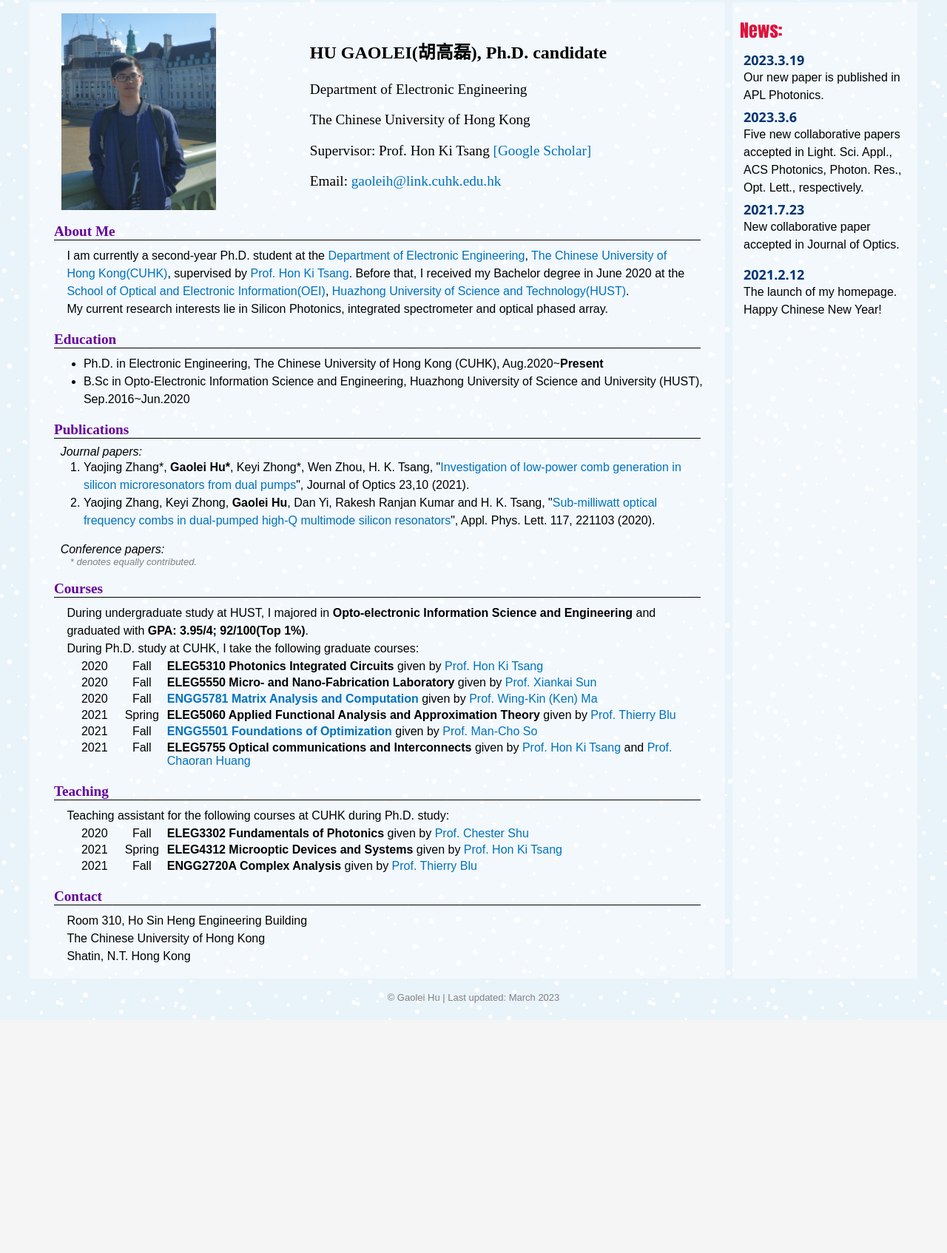
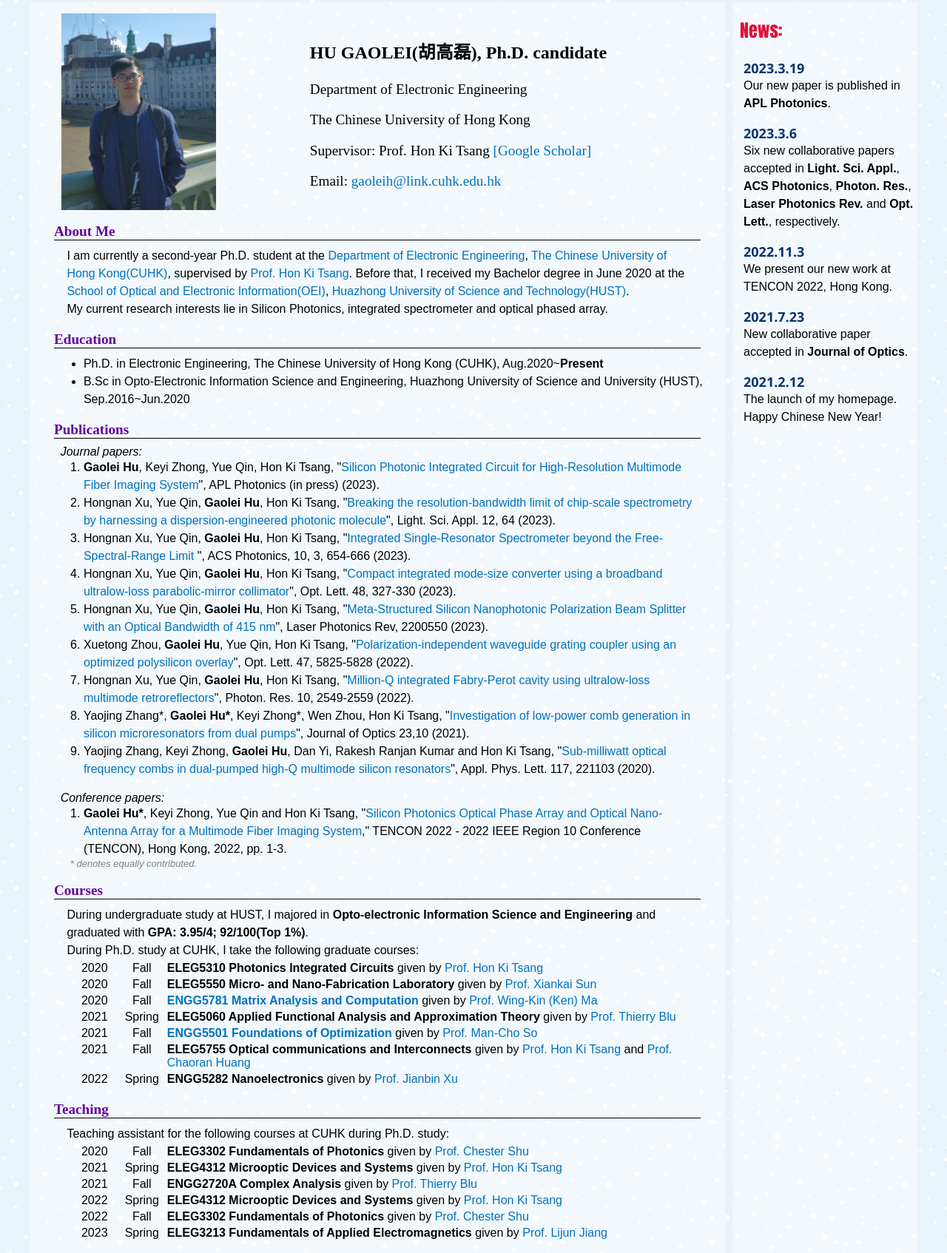
Before and after one commit to GaoleiHu/GaoleiHu.github.io, a plain HTML site: page index.html in a window 1280 px wide. Shown: the part 23-1717 px from the top of the page at 74% size. Before the commit the page ends 1402 px from the top, so only its background shows below. Drawn offline with Linux system fonts and the light colour scheme.

Commit message:
[Update] New accepted papers

```diff
--- a/index.html
+++ b/index.html
@@ -57,13 +57,22 @@
         <div class="divider"></div>
         <p class="sub-title">Journal papers:</p>
         <ol class="normal">
-          <li>Yaojing Zhang*, <strong>Gaolei Hu*</strong>, Keyi Zhong*, Wen Zhou, H. K. Tsang, "<a href="https://iopscience.iop.org/article/10.1088/2040-8986/ac1773/meta">Investigation of low-power comb generation in silicon microresonators from dual pumps</a>", Journal of Optics 23,10 (2021).</li>
-          <li>Yaojing Zhang, Keyi Zhong, <strong>Gaolei Hu</strong>, Dan Yi, Rakesh Ranjan Kumar and H. K. Tsang, "<a href="https://aip.scitation.org/doi/full/10.1063/5.0025490" target="_blank">Sub-milliwatt optical frequency combs in dual-pumped high-Q multimode silicon resonators</a>", Appl. Phys. Lett. 117, 221103 (2020).</li>
+          <li><strong>Gaolei Hu</strong>, Keyi Zhong, Yue Qin, Hon Ki Tsang, "<a href="https://aip.scitation.org/doi/10.1063/5.0137688">Silicon Photonic Integrated Circuit for High-Resolution Multimode Fiber Imaging System</a>", APL Photonics (in press) (2023).</li>
+          <li>Hongnan Xu, Yue Qin, <strong>Gaolei Hu</strong>, Hon Ki Tsang, "<a href="https://www.nature.com/articles/s41377-023-01102-9">Breaking the resolution-bandwidth limit of chip-scale spectrometry by harnessing a dispersion-engineered photonic molecule</a>", Light. Sci. Appl. 12, 64 (2023).</li>
+          <li>Hongnan Xu, Yue Qin, <strong>Gaolei Hu</strong>, Hon Ki Tsang, "<a href="https://pubs.acs.org/doi/10.1021/acsphotonics.2c01685?ref=pdf">Integrated Single-Resonator Spectrometer beyond the Free-Spectral-Range Limit
+          </a>", ACS Photonics, 10, 3, 654-666 (2023).</li>
+          <li>Hongnan Xu, Yue Qin, <strong>Gaolei Hu</strong>, Hon Ki Tsang, "<a href="https://opg.optica.org/ol/fulltext.cfm?uri=ol-48-2-327&id=524688">Compact integrated mode-size converter using a broadband ultralow-loss parabolic-mirror collimator</a>", Opt. Lett. 48, 327-330 (2023).</li>
+          <li>Hongnan Xu, Yue Qin, <strong>Gaolei Hu</strong>, Hon Ki Tsang, "<a href="https://onlinelibrary.wiley.com/doi/full/10.1002/lpor.202200550">Meta-Structured Silicon Nanophotonic Polarization Beam Splitter with an Optical Bandwidth of 415 nm</a>", Laser Photonics Rev, 2200550 (2023).</li>
+          <li>Xuetong Zhou, <strong>Gaolei Hu</strong>, Yue Qin,  Hon Ki Tsang, "<a href="https://opg.optica.org/ol/fulltext.cfm?uri=ol-47-22-5825&id=518484">Polarization-independent waveguide grating coupler using an optimized polysilicon overlay</a>", Opt. Lett. 47, 5825-5828 (2022).</li>
+          <li>Hongnan Xu, Yue Qin, <strong>Gaolei Hu</strong>, Hon Ki Tsang, "<a href="https://opg.optica.org/prj/fulltext.cfm?uri=prj-10-11-2549&id=511167">Million-Q integrated Fabry-Perot cavity using ultralow-loss multimode retroreflectors</a>", Photon. Res. 10, 2549-2559 (2022).</li>
+          <li>Yaojing Zhang*, <strong>Gaolei Hu*</strong>, Keyi Zhong*, Wen Zhou, Hon Ki Tsang, "<a href="https://iopscience.iop.org/article/10.1088/2040-8986/ac1773/meta">Investigation of low-power comb generation in silicon microresonators from dual pumps</a>", Journal of Optics 23,10 (2021).</li>
+          <li>Yaojing Zhang, Keyi Zhong, <strong>Gaolei Hu</strong>, Dan Yi, Rakesh Ranjan Kumar and Hon Ki Tsang, "<a href="https://aip.scitation.org/doi/full/10.1063/5.0025490" target="_blank">Sub-milliwatt optical frequency combs in dual-pumped high-Q multimode silicon resonators</a>", Appl. Phys. Lett. 117, 221103 (2020).</li>
         </ol>
         <br>
         <p class="sub-title">Conference papers:</p>
         <ol class="normal">
-          <!-- <li>Keyi Zhong*, <strong>Gaolei Hu*</strong>, Wen Zhou, Yaojing Zhang, and H. K. Tsang. "Low power frequency comb generation in dual-pumped high-Q multimode silicon resonators", The 20th IEEE Photonics Society (Hong Kong Chapter) Postgraduate Conference, 2021.</li> -->
+          <li><strong>Gaolei Hu*</strong>, Keyi Zhong, Yue Qin and Hon Ki Tsang, "<a href="https://ieeexplore.ieee.org/abstract/document/9977605" target="_blank">Silicon Photonics Optical Phase Array and Optical Nano-Antenna Array for a Multimode Fiber Imaging System</a>," TENCON 2022 - 2022 IEEE Region 10 Conference (TENCON), Hong Kong, 2022, pp. 1-3.</li>
+          <!-- <li>Keyi Zhong*, <strong>Gaolei Hu*</strong>, Wen Zhou, Yaojing Zhang, and Hon Ki Tsang. "Low power frequency comb generation in dual-pumped high-Q multimode silicon resonators", The 20th IEEE Photonics Society (Hong Kong Chapter) Postgraduate Conference, 2021.</li> -->
         </ol>
         <p class="note">* denotes equally contributed. </p>
       </div>
@@ -97,6 +106,9 @@
             <tr>
               <td class="td">2021</td><td class="td">Fall</td><td><strong>ELEG5755 Optical communications and Interconnects</strong>  given by <a href="http://www.ee.cuhk.edu.hk/~hktsang/" target="_blank">Prof. Hon Ki Tsang</a> and <a href="http://www.ee.cuhk.edu.hk/en-gb/people/academic-staff/professors/prof-huang-chaoran" target="_blank">Prof. Chaoran Huang</a></td>
             </tr>
+            <tr>
+              <td class="td">2022</td><td class="td">Spring</td><td><strong>ENGG5282 Nanoelectronics</strong>  given by <a href="http://www.ee.cuhk.edu.hk/~jbxu/" target="_blank">Prof. Jianbin Xu</a></td>
+            </tr>
           </tbody>
         </table>
       </div>
@@ -116,6 +128,15 @@
             <tr>
               <td class="td">2021</td><td class="td">Fall</td><td><strong>ENGG2720A Complex Analysis</strong> given by <a href="https://www.ee.cuhk.edu.hk/~tblu/monsite/phps/" target="_blank">Prof. Thierry Blu</a></td>
             </tr>
+            <tr>
+              <td class="td">2022</td><td class="td">Spring</td><td><strong>ELEG4312 Microoptic Devices and Systems</strong> given by <a href="http://www.ee.cuhk.edu.hk/~hktsang/" target="_blank">Prof. Hon Ki Tsang</a></td>
+            </tr>
+            <tr>
+              <td class="td">2022</td><td class="td">Fall</td><td><strong>ELEG3302 Fundamentals of Photonics</strong> given by <a href="http://www.ee.cuhk.edu.hk/~ctshu/" target="_blank">Prof. Chester Shu</a></td>
+            </tr>
+            <tr>
+              <td class="td">2023</td><td class="td">Spring</td><td><strong>ELEG3213 Fundamentals of Applied Electromagnetics</strong> given by <a href="http://www.ee.cuhk.edu.hk/en-gb/people/academic-staff/professors/prof-jiang-lijun" target="_blank">Prof. Lijun Jiang</a></td>
+            </tr>
           </tbody>
         </table>
       </div>
@@ -132,12 +153,18 @@
 
     <div class="block-news">
       <p class="font-title">News:</p>
+      <div class="news-divider"></div>
       <p class="font-date"><strong>2023.3.19</strong></p>
-      <p class="font-content">Our new paper is published in APL Photonics. </p>
+      <p class="font-content">Our new paper is published in <strong>APL Photonics</strong>. </p>
+      <div class="news-divider"></div>
       <p class="font-date"><strong>2023.3.6</strong></p>
-      <p class="font-content">Five new collaborative papers accepted in Light. Sci. Appl., ACS Photonics, Photon. Res., Opt. Lett., respectively. </p>
+      <p class="font-content">Six new collaborative papers accepted in <strong>Light. Sci. Appl.</strong>, <strong>ACS Photonics</strong>, <strong>Photon. Res.</strong>, <strong>Laser Photonics Rev.</strong> and <strong>Opt. Lett.</strong>, respectively. </p>
+      <div class="news-divider"></div>
+      <p class="font-date"><strong>2022.11.3</strong></p>
+      <p class="font-content">We present our new work at TENCON 2022, Hong Kong.</p>
+      <div class="news-divider"></div>
       <p class="font-date"><strong>2021.7.23</strong></p>
-      <p class="font-content">New collaborative paper accepted in Journal of Optics.</p>
+      <p class="font-content">New collaborative paper accepted in <strong>Journal of Optics</strong>.</p>
       <div class="news-divider"></div>
       <p class="font-date"><strong>2021.2.12</strong></p>
       <p class="font-content">The launch of my homepage. Happy Chinese New Year!</p>
```
